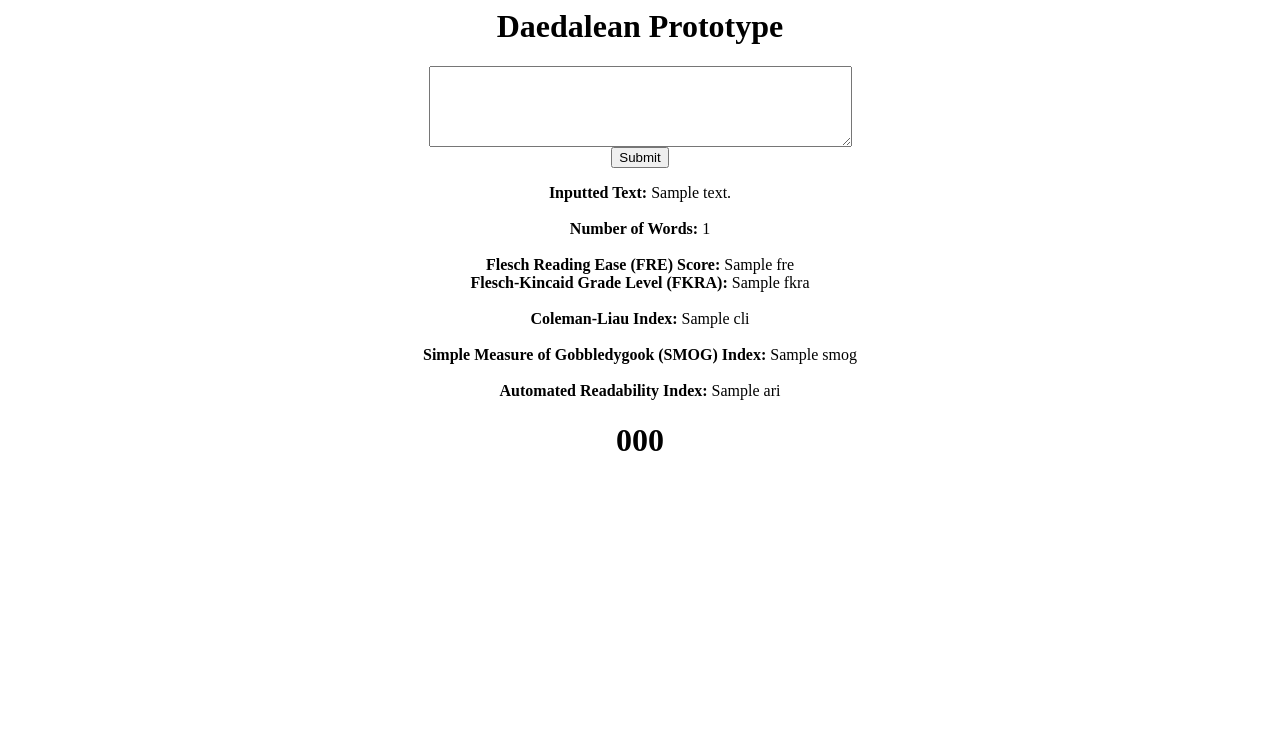
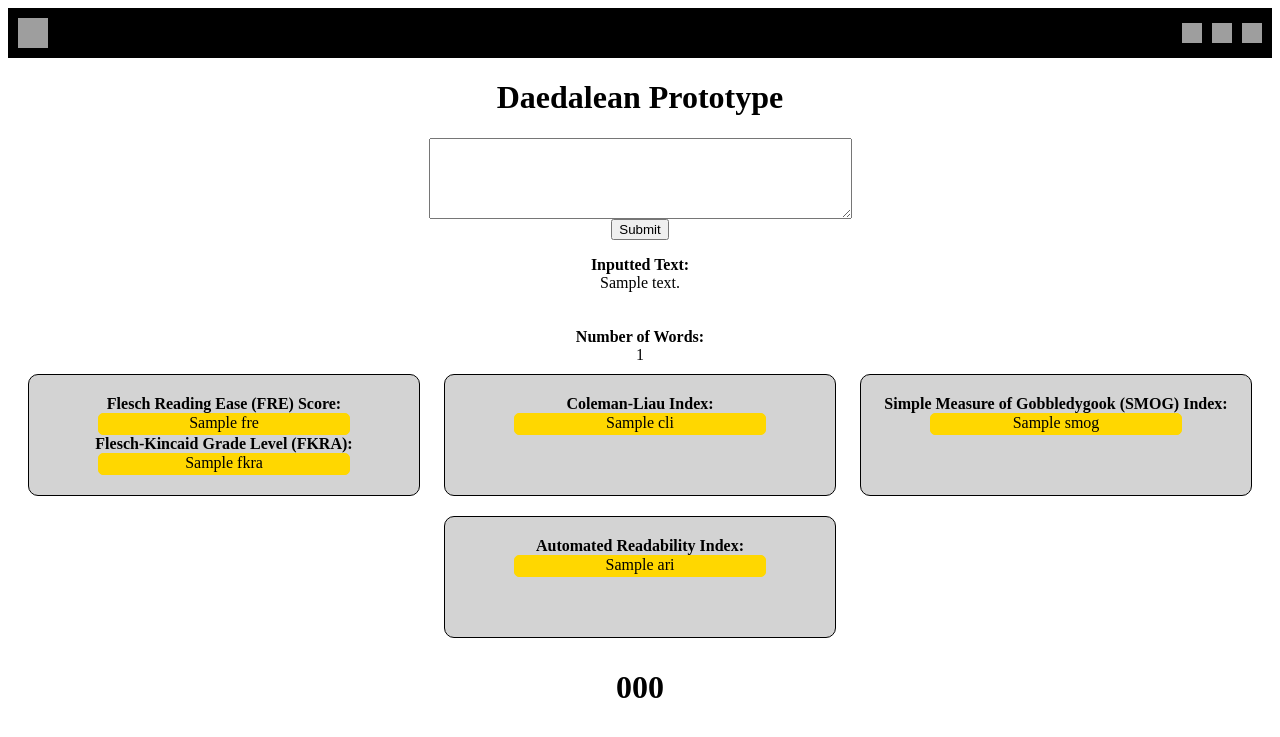
Before and after one commit to Hungr-yy/DaedaleanProj, a Django app: template templates/index.html in a window 1280 px wide. Shown: the top 737 px of the page. Run offline with Django 4.2, Linux system fonts and the light colour scheme; the template is opened without the code that fills it: most values are stand-ins (such as "Sample title", 1, 10 or a date in 2020); grey boxes are pictures that could not be loaded.

Commit message:
Update index.html

```diff
--- a/templates/index.html
+++ b/templates/index.html
@@ -1,19 +1,73 @@
-<!--
-<h1>
-    Daedalean Project by {{name}}<br> Based in {{location}}
-</h1>
-<img src="https://www.companies.sg/logo.png">
--->
+{% load static %}
 
-<!--
-<h1 align="center">Daedalean Prototype</h1>
+<head>
 
-<form method="POST" action ="result" align="center">
-    {%csrf_token%}
-    <textarea name="text" rows="5" cols="50"></textarea><br>
-    <input type="Submit">
-</form>
--->
+    <style>
+        .parent {
+            display: inline-block;
+            width: 350px;
+            height: 80px;
+            margin: 10px;
+            padding: 20px;
+            border: 1px solid black;
+            border-radius: 10px;
+            vertical-align: middle;
+            text-align: center;
+            background-color: lightgray;
+        }
+
+        .child{
+            display: inline-block;
+            width: 250px;
+            height: 20px;
+            border: 1px solid rgb(255, 215, 0);
+            border-radius: 5px;
+            text-align: center;
+            vertical-align: middle;
+            background-color: rgb(255, 215, 0);
+        }
+
+        .nav {
+            background-color: black;
+            color: #fff;
+            padding: 10px;
+            display: flex;
+            justify-content: space-between;
+            align-items: center;
+        }
+
+        .logo {
+            margin-right: 10px;
+        }
+
+        .icons {
+            display: flex;
+            justify-content: flex-end;
+            align-items: center;
+        }
+
+        .icons a:not(:last-child) {
+            margin-right: 10px;
+        }
+
+    </style>
+
+    <div class="nav">
+        <a href="">
+            <img src="{% static 'images/applogo.png' %}" alt="WordWell Icon" width="30" height="30" class="logo">
+        </a>
+        <div class="icons">
+            <a href="notifications">
+                <img src="{% static 'images/notifications.png' %}" alt="Notifications" width="20" height="20">
+            </a>
+            <a href="login">
+                <img src="{% static 'images/login.png' %}" alt="Login" width="20" height="20">
+            </a>
+            <a href="settings">
+                <img src="{% static 'images/settings.png' %}" alt="Settings" width="20" height="20">
+            </a>
+        </div>
+    </div>
 
     <h1 align="center">Daedalean Prototype</h1>
     <form method="POST" action="{% url 'result' %}" align="center">
@@ -22,21 +76,36 @@
         <input type="submit" value="Submit">
     </form>
 
-{% if text %}
     <body align="center">
-    <strong>Inputted Text:</strong> {{text}} <br>
+        <div>
+            <strong>Inputted Text:</strong><br> {{text}} <br>
             <br>
-    <strong>Number of Words:</strong> {{word_count}} <br>
             <br>
-    <strong>Flesch Reading Ease (FRE) Score:</strong> {{fre}}<br>
-    <strong>Flesch-Kincaid Grade Level (FKRA):</strong> {{fkra}} <br>
-    <br>
-    <strong>Coleman-Liau Index:</strong> {{cli}} <br>
-    <br>
-    <strong>Simple Measure of Gobbledygook (SMOG) Index:</strong> {{smog}} <br>
-    <br>
-    <strong>Automated Readability Index:</strong> {{ari}}
+            <strong>Number of Words:</strong><br> {{word_count}} <br>
+        </div>
+
+        <div class="parent">
+            <strong>Flesch Reading Ease (FRE) Score:</strong><br>
+            <div class="child">{{fre}}</div><br>
+            <strong>Flesch-Kincaid Grade Level (FKRA):</strong><br>
+            <div class="child">{{fkra}}</div><br>
+        </div>
+
+        <div class="parent">
+            <strong>Coleman-Liau Index:</strong><br>
+            <div class="child">{{cli}}</div>
+        </div>
+
+        <div class="parent">
+            <strong>Simple Measure of Gobbledygook (SMOG) Index:</strong><br>
+            <div class="child">{{smog}}</div>
+        </div>
+
+        <div class="parent">
+            <strong>Automated Readability Index:</strong><br>
+            <div class="child">{{ari}}</div>
+        </div>
     </body>
-{% endif %}
 
 <h1 align="center">{{exception_string}}</h1>
+</head>
```
Lines whose indentation alone changed are shown as unchanged.
